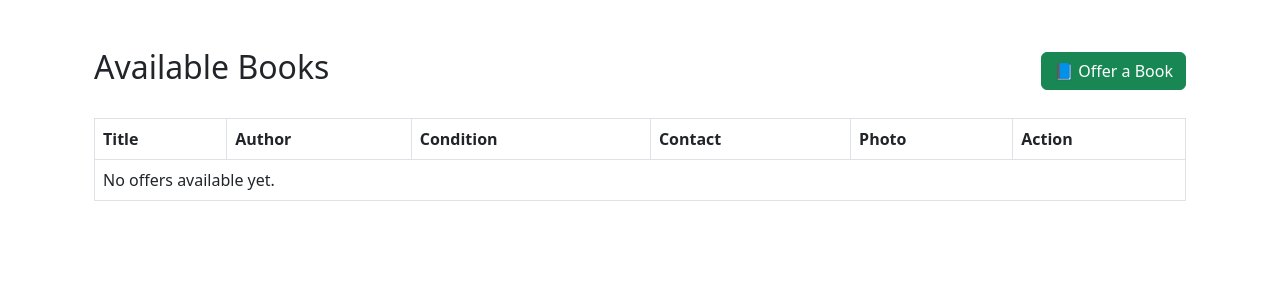
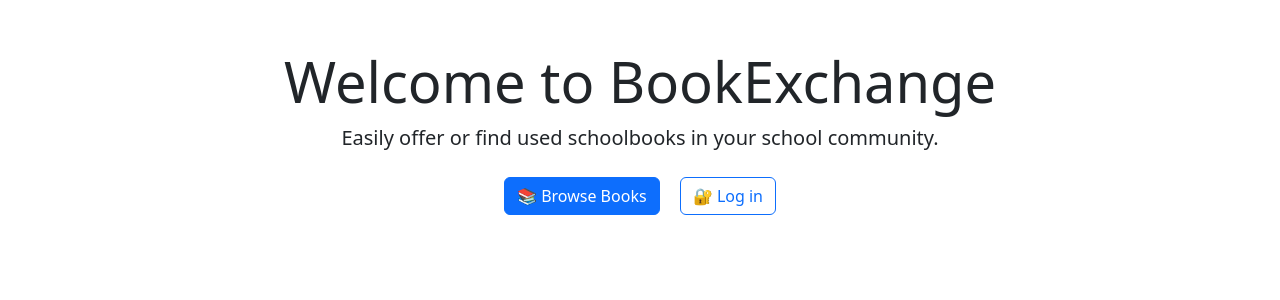
Before and after one commit to freewimoe/PP4-BookExchange_fix, a Django app: page / in a window 1280 px wide. Shown: the part 56-356 px from the top of the page. Run offline with Django 5.2, Linux system fonts and the light colour scheme; data that the repository does not hold is empty.

Commit message:
Landing page added

```diff
--- a/bookexchange/urls.py
+++ b/bookexchange/urls.py
@@ -3,9 +3,11 @@
 from django.contrib.auth import views as auth_views
 from django.conf import settings
 from django.conf.urls.static import static
+from books import views as book_views  # <- Importiere deine Views
 
 urlpatterns = [
     path('admin/', admin.site.urls),
+    path('', book_views.home, name='home'),
     path('', include('books.urls')),  # <- NEU: leitet die Startseite an deine App weiter    # deine URLs
     path('login/', auth_views.LoginView.as_view(template_name='login.html'), name='login'),
     path('logout/', auth_views.LogoutView.as_view(next_page='book_list'), name='logout'),
--- a/books/templates/books/base.html
+++ b/books/templates/books/base.html
@@ -18,9 +18,9 @@
       <ul class="navbar-nav ms-auto">
         {% if user.is_authenticated %}
         <li class="nav-item dropdown">
-          <a class="nav-link dropdown-toggle" href="#" role="button" data-bs-toggle="dropdown" aria-expanded="false">
+          <button class="nav-link dropdown-toggle btn btn-link" type="button" id="userDropdown" data-bs-toggle="dropdown" aria-expanded="false" onkeydown="if(event.key==='Enter'||event.key===' '){this.click();}">
             👤 {{ user.username }}
-          </a>
+          </button>
           <ul class="dropdown-menu dropdown-menu-end">
             <li><a class="dropdown-item" href="{% url 'password_change' %}">🔐 Change Password</a></li>
             <li><a class="dropdown-item" href="{% url 'logout' %}">🚪 Logout</a></li>
--- /dev/null
+++ b/books/templates/books/home.html
@@ -0,0 +1,18 @@
+{% extends "books/base.html" %}
+
+{% block content %}
+<div class="container mt-5 text-center">
+  <h1 class="display-4">Welcome to BookExchange</h1>
+  <p class="lead">Easily offer or find used schoolbooks in your school community.</p>
+
+  <a href="{% url 'book_list' %}" class="btn btn-primary m-2">📚 Browse Books</a>
+
+  {% if user.is_authenticated %}
+    <a href="{% url 'create_offer' %}" class="btn btn-success m-2">➕ Offer a Book</a>
+    <a href="{% url 'my_offers' %}" class="btn btn-secondary m-2">👤 My Offers</a>
+    <a href="{% url 'logout' %}" class="btn btn-outline-danger m-2">Logout</a>
+  {% else %}
+    <a href="{% url 'login' %}" class="btn btn-outline-primary m-2">🔐 Log in</a>
+  {% endif %}
+</div>
+{% endblock %}
--- a/books/templates/books/offer_detail.html
+++ b/books/templates/books/offer_detail.html
@@ -6,7 +6,7 @@
     <p><strong>Condition:</strong> {{ offer.condition }}</p>
     <p><strong>Contact:</strong> {{ offer.contact }}</p>
     {% if offer.photo %}
-        <img src="{{ offer.photo.url }}" alt="Book photo" style="max-width: 200px;">
+        <img src="{{ offer.photo.url }}" alt="Book" style="max-width: 200px;">
     {% endif %}
 </div>
 {% endblock %}
--- a/books/views.py
+++ b/books/views.py
@@ -4,6 +4,8 @@
 from django.contrib.auth.decorators import login_required
 from django.shortcuts import get_object_or_404, redirect
 
+def home(request):
+    return render(request, 'books/home.html')
 def offer_list(request):
     offers = Offer.objects.filter(active=True)
     return render(request, 'books/book_list.html', {'offers': offers})
```
Also changed, not shown: .specstory/history/2025-06-22_18-10-improving-accessibility-with-button-elements.md (added).
